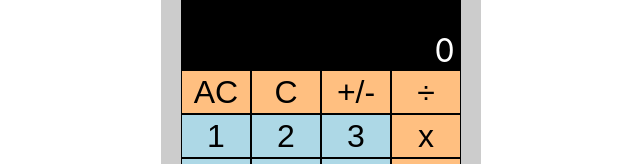
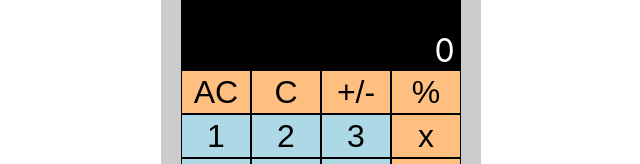
Before and after one commit to NatalieSalemme/react-calculator, a React (Create React App) app: page / in a window 1280 px wide. Shown: the part 215-379 px from the top of the page, without its empty margins (319-959 px from the left). Built offline with nearby package versions, Linux system fonts and the light colour scheme.

Commit message:
adding if else statement so that the symbols for multiplication and division are changed to computing types in the handle click function

```diff
--- a/src/App.js
+++ b/src/App.js
@@ -7,7 +7,11 @@ class App extends Component {
     blackBox: []
   }
   handleClick = (e) => {
-
+    if(e == 'x') {
+      e = '*'
+    } else if (e == '%') {
+      e = '/';
+    }
     if(this.state.blackBox < 1) {
       this.setState({
         blackBox: [e]
@@ -24,7 +28,7 @@ class App extends Component {
     let evaluate = eval(result);
     console.log(evaluate);
     this.setState({
-      blackBox: [evaluate]
+      blackBox: [evaluate.toString()]
     });
   }
   onClear = () => {
--- a/src/ButtonsList.js
+++ b/src/ButtonsList.js
@@ -6,7 +6,7 @@ const ButtonsList = props => (
   <input type="button" id="all-clear" className="compute btn" value="AC" onClick={props.onClear}/>
   <input type="button" id="clear-sign" className="compute btn" value="C" />
   <input type="button" id="pos-or-neg" className="compute btn" value="+/-" />
-  <input type="button" id="division-sign" className="compute btn" value="÷" onClick={(e) => props.handleClick(e.target.value)} />
+  <input type="button" id="division-sign" className="compute btn" value="%" onClick={(e) => props.handleClick(e.target.value)} />
   <input type="button" id="one" className="btn" value="1" onClick={(e) => props.handleClick(e.target.value)} />
   <input type="button" id="two" className="btn" value="2" onClick={(e) => props.handleClick(e.target.value)} />
   <input type="button" id="three" className="btn" value="3" onClick={(e) => props.handleClick(e.target.value)} />
```
